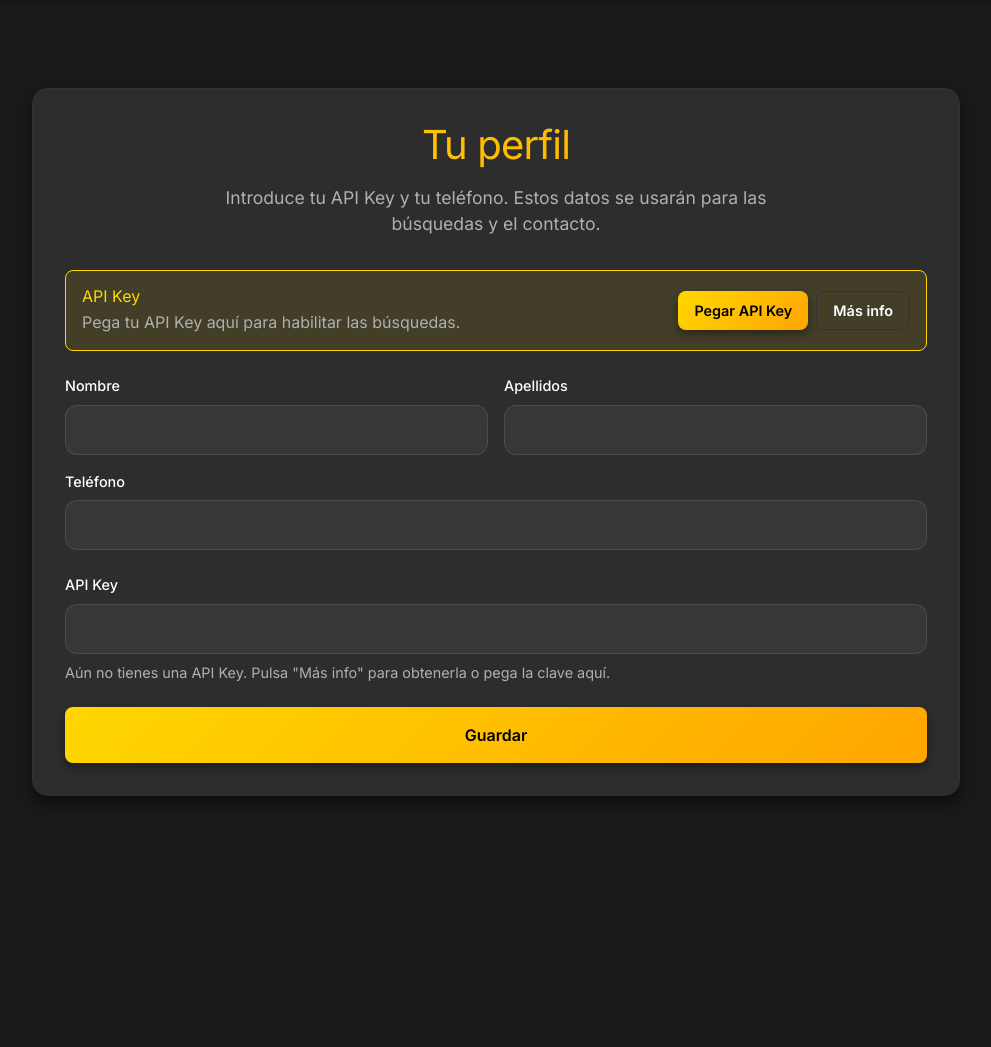
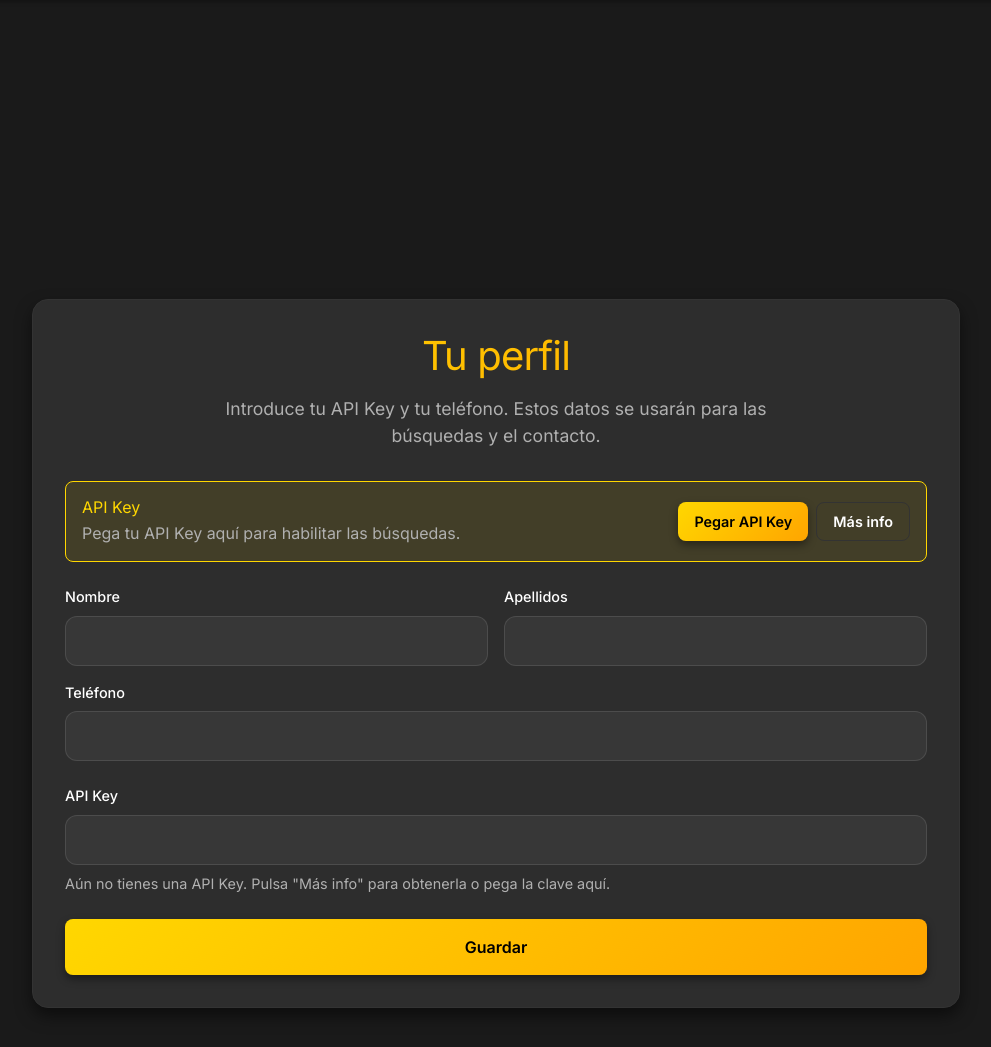
Before and after one commit to JrNiRos/ScrapingGrupoOro, a Django app: page /profile/ in a window 1280 px wide. Shown: the part 59-1106 px from the top of the page, without its empty margins (144-1135 px from the left). Run offline with Django 5.2, Linux system fonts and the light colour scheme; a user stored in the database is signed in; some libraries are stand-ins or nearby versions.

Commit message:
Adjust dashboard height and centering for better layout
Co-authored-by: rafaelnavarrovillar <rafaelnavarrovillar@gmail.com>

```diff
--- a/static/css/brand.css
+++ b/static/css/brand.css
@@ -355,9 +355,13 @@ html, body {
 
 /* Dashboard/Buscador Principal */
 .dashboard-container {
-  min-height: 100vh;
+  /* Altura ajustada para no tapar el footer y mantener el contenido centrado visualmente */
+  min-height: calc(100vh - 60px - 96px);
   background: var(--bg-primary);
   padding: var(--spacing-lg);
+  display: flex;
+  flex-direction: column;
+  justify-content: center;
 }
 
 .search-container {
```
